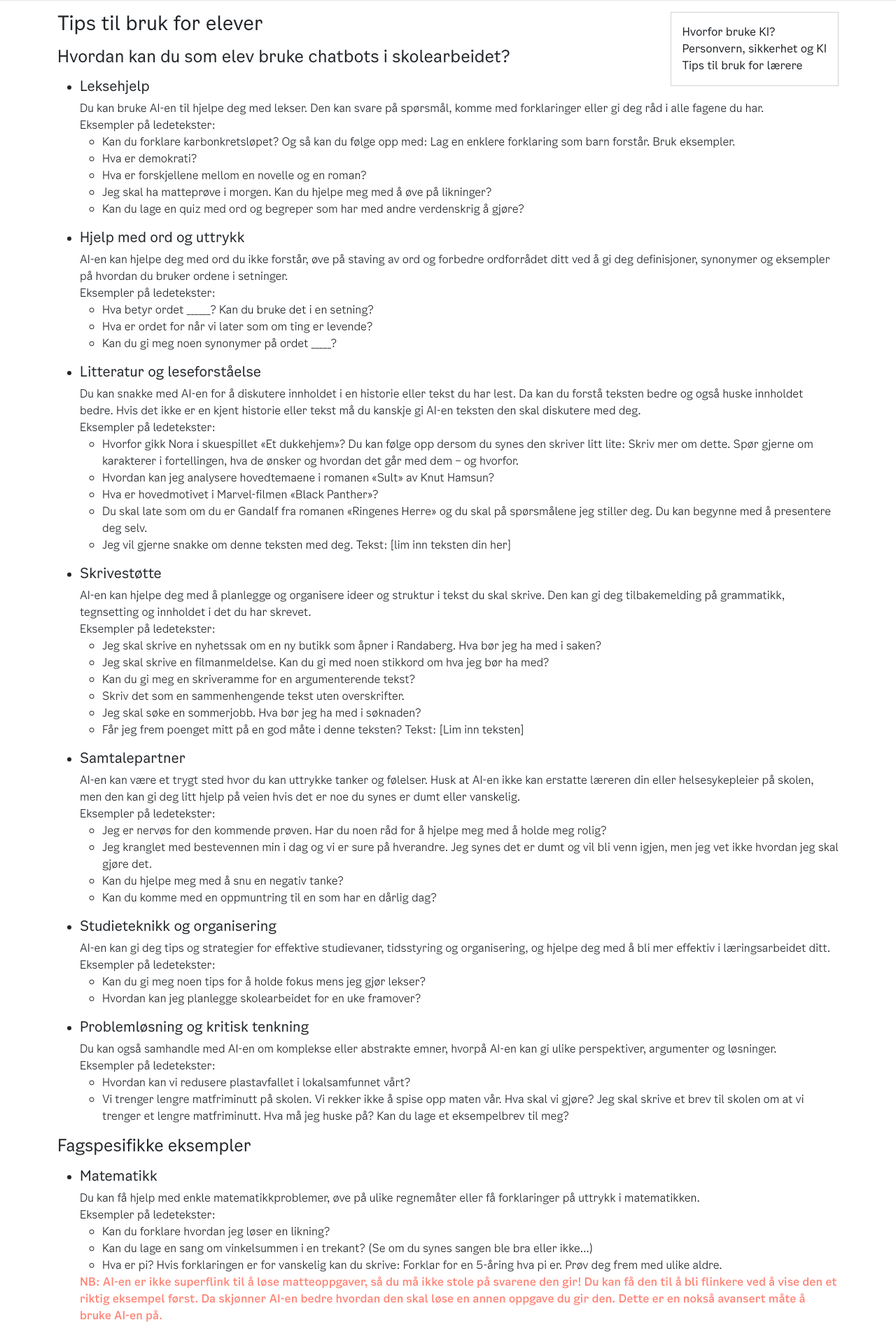
After one commit to Oslo-kommune-Utdanningsetaten/ki, a Flask app: template app/templates/elever.html in a window 1280 px wide. The commit adds this page. Shown: the part 331-2237 px from the top of the page at 70% size. Run offline with Flask 3, Linux system fonts and the light colour scheme; the template is opened without the code that fills it, so the values that code supplies are empty; some libraries are stand-ins or nearby versions.

Commit message:
hjelpesider

```diff
--- /dev/null
+++ b/app/templates/elever.html
@@ -0,0 +1,357 @@
+{% extends "header.html" %}
+
+{% block title %}
+  {{config['SITENAME']}}
+{% endblock %}
+
+{% block content %}
+
+<div id="om_page" class="container mt-3">
+
+  <div class="card float-end">
+    <div class="card-body">
+      <div><a href="{{url_for('main.om')}}">Hvorfor bruke KI?</a></div>
+      <div><a href="{{url_for('main.personvern')}}">Personvern, sikkerhet og KI</a></div>
+      <div><a href="{{url_for('main.lerere')}}">Tips til bruk for lærere</a></div>
+    </div>
+  </div>
+
+	<div class="tutorial">
+    <h3 class="mb-3">Tips til bruk for elever</h3>
+    <h4 class="mb-3">Hvordan kan du som elev bruke chatbots i skolearbeidet?</h4>
+    <ul>
+      <li>
+        <h5 class="mt-3">Leksehjelp</h5>
+        <div>
+          Du kan bruke AI-en til hjelpe deg med lekser. Den kan svare på spørsmål, komme med forklaringer eller gi deg råd i alle fagene du har.
+        </div>
+        <div>
+          Eksempler på ledetekster:
+        </div>
+        <ul>
+          <li>
+            Kan du forklare karbonkretsløpet? Og så kan du følge opp med: Lag en enklere forklaring som barn forstår. Bruk eksempler.
+          </li>
+          <li>
+            Hva er demokrati?
+          </li>
+          <li>
+            Hva er forskjellene mellom en novelle og en roman?
+          </li>
+          <li>
+            Jeg skal ha matteprøve i morgen. Kan du hjelpe meg med å øve på likninger?
+          </li>
+          <li>
+            Kan du lage en quiz med ord og begreper som har med andre verdenskrig å gjøre?
+          </li>
+        </ul>
+      </li>
+
+      <li>
+        <h5 class="mt-3">Hjelp med ord og uttrykk</h5>
+        <div>
+          AI-en kan hjelpe deg med ord du ikke forstår, øve på staving av ord og forbedre ordforrådet ditt ved å gi deg definisjoner, synonymer og eksempler på hvordan du bruker ordene i setninger.
+        </div>
+        <div>
+          Eksempler på ledetekster:
+        </div>
+        <ul>
+          <li>
+            Hva betyr ordet ______? Kan du bruke det i en setning?
+          </li>
+          <li>
+            Hva er ordet for når vi later som om ting er levende?
+          </li>
+          <li>
+            Kan du gi meg noen synonymer på ordet _____?
+          </li>
+        </ul>
+      </li>
+
+      <li>
+        <h5 class="mt-3">Litteratur og leseforståelse</h5>
+        <div>
+          Du kan snakke med AI-en for å diskutere innholdet i en historie eller tekst du har lest. Da kan du forstå teksten bedre og også huske innholdet bedre. Hvis det ikke er en kjent historie eller tekst må du kanskje gi AI-en teksten den skal diskutere med deg.
+        </div>
+        <div>
+          Eksempler på ledetekster:
+        </div>
+        <ul>
+          <li>
+            Hvorfor gikk Nora i skuespillet «Et dukkehjem»? Du kan følge opp dersom du synes den skriver litt lite: Skriv mer om dette. Spør gjerne om karakterer i fortellingen, hva de ønsker og hvordan det går med dem – og hvorfor.
+          </li>
+          <li>
+            Hvordan kan jeg analysere hovedtemaene i romanen «Sult» av Knut Hamsun?
+          </li>
+          <li>
+            Hva er hovedmotivet i Marvel-filmen «Black Panther»?
+          </li>
+          <li>
+            Du skal late som om du er Gandalf fra romanen «Ringenes Herre» og du skal på spørsmålene jeg stiller deg. Du kan begynne med å presentere deg selv.
+          </li>
+          <li>
+            Jeg vil gjerne snakke om denne teksten med deg. Tekst: [lim inn teksten din her]
+          </li>
+        </ul>
+      </li>
+
+      <li>
+        <h5 class="mt-3">Skrivestøtte</h5>
+        <div>
+          AI-en kan hjelpe deg med å planlegge og organisere ideer og struktur i tekst du skal skrive. Den kan gi deg tilbakemelding på grammatikk, tegnsetting og innholdet i det du har skrevet.
+        </div>
+        <div>
+          Eksempler på ledetekster:
+        </div>
+        <ul>
+          <li>
+            Jeg skal skrive en nyhetssak om en ny butikk som åpner i Randaberg. Hva bør jeg ha med i saken?
+          </li>
+          <li>
+            Jeg skal skrive en filmanmeldelse. Kan du gi med noen stikkord om hva jeg bør ha med?
+          </li>
+          <li>
+            Kan du gi meg en skriveramme for en argumenterende tekst?
+          </li>
+          <li>
+            Skriv det som en sammenhengende tekst uten overskrifter.
+          </li>
+          <li>
+            Jeg skal søke en sommerjobb. Hva bør jeg ha med i søknaden?
+          </li>
+          <li>
+            Får jeg frem poenget mitt på en god måte i denne teksten? Tekst: [Lim inn teksten]
+          </li>
+        </ul>
+      </li>
+
+      <li>
+        <h5 class="mt-3">Samtalepartner</h5>
+        <div>
+          AI-en kan være et trygt sted hvor du kan uttrykke tanker og følelser.  Husk at AI-en ikke kan erstatte læreren din eller helsesykepleier på skolen, men den kan gi deg litt hjelp på veien hvis det er noe du synes er dumt eller vanskelig.
+        </div>
+        <div>
+          Eksempler på ledetekster:
+        </div>
+        <ul>
+          <li>
+            Jeg er nervøs for den kommende prøven. Har du noen råd for å hjelpe meg med å holde meg rolig?
+          </li>
+          <li>
+            Jeg kranglet med bestevennen min i dag og vi er sure på hverandre. Jeg synes det er dumt og vil bli venn igjen, men jeg vet ikke hvordan jeg skal gjøre det.
+          </li>
+          <li>
+            Kan du hjelpe meg med å snu en negativ tanke?
+          </li>
+          <li>
+            Kan du komme med en oppmuntring til en som har en dårlig dag?
+          </li>
+        </ul>
+      </li>
+
+      <li>
+        <h5 class="mt-3">Studieteknikk og organisering</h5>
+        <div>
+          AI-en kan gi deg tips og strategier for effektive studievaner, tidsstyring og organisering, og hjelpe deg med å bli mer effektiv i læringsarbeidet ditt.
+        </div>
+        <div>
+          Eksempler på ledetekster:
+        </div>
+        <ul>
+          <li>
+            Kan du gi meg noen tips for å holde fokus mens jeg gjør lekser?
+          </li>
+          <li>
+            Hvordan kan jeg planlegge skolearbeidet for en uke framover?
+          </li>
+        </ul>
+      </li>
+
+      <li>
+        <h5 class="mt-3">Problemløsning og kritisk tenkning</h5>
+        <div>
+          Du kan også samhandle med AI-en om komplekse eller abstrakte emner, hvorpå AI-en kan gi ulike perspektiver, argumenter og løsninger.
+        </div>
+        <div>
+          Eksempler på ledetekster:
+        </div>
+        <ul>
+          <li>
+            Hvordan kan vi redusere plastavfallet i lokalsamfunnet vårt?
+          </li>
+          <li>
+            Vi trenger lengre matfriminutt på skolen. Vi rekker ikke å spise opp maten vår. Hva skal vi gjøre? Jeg skal skrive et brev til skolen om at vi trenger et lengre matfriminutt. Hva må jeg huske på? Kan du lage et eksempelbrev til meg?
+          </li>
+        </ul>
+      </li>
+    </ul>
+
+    <h4 class="mb-3">Fagspesifikke eksempler</h4>
+    <ul>
+
+      <li>
+        <h5 class="mt-3">Matematikk</h5>
+        <div>
+          Du kan få hjelp med enkle matematikkproblemer, øve på ulike regnemåter eller få forklaringer på uttrykk i matematikken.
+        </div>
+        <div>
+          Eksempler på ledetekster:
+        </div>
+        <ul>
+          <li>
+            Kan du forklare hvordan jeg løser en likning?
+          </li>
+          <li>
+            Kan du lage en sang om vinkelsummen i en trekant? (Se om du synes sangen ble bra eller ikke…)
+          </li>
+          <li>
+            Hva er pi? Hvis forklaringen er for vanskelig kan du skrive: Forklar for en 5-åring hva pi er. Prøv deg frem med ulike aldre.
+          </li>
+        </ul>
+        <p class="oslo-text-danger"><strong>
+          NB: AI-en er ikke superflink til å løse matteoppgaver, så du må ikke stole på svarene den gir! Du kan få den til å bli flinkere ved å vise den et riktig eksempel først. Da skjønner AI-en bedre hvordan den skal løse en annen oppgave du gir den. Dette er en nokså avansert måte å bruke AI-en på.
+        </strong></p>
+      </li>
+
+      <li>
+        <h5 class="mt-3">Realfag</h5>
+        <div>
+          AI-en kan gi deg informasjon og forklaringer om ulike vitenskapelige emner, og hjelpe deg med å forstå verden rundt deg. Den kan også gi deg trinnvise løsninger på et matematikk-, fysikk- eller kjemiproblem og lage praktiske øvelser.
+        </div>
+        <div>
+          Eksempler på ledetekster:
+        </div>
+        <ul>
+          <li>
+            Hvordan dannes skyer?
+          </li>
+          <li>
+            Kan du forklare begrepene potensiell og kinetisk energi? Gi noen eksempler.
+          </li>
+          <li>
+            Hvordan fungerer fotosyntese, og hvorfor er det viktig for planter og økosystemer?
+          </li>
+          <li>
+            Kan du forklare hvordan bestemmelse av natriuminnhold i mineralvann ved hjelp av atomabsorpsjonsspektrometri og flammeprøver fungerer?
+          </li>
+          <li>
+            Skisser strukturen til DNA og forklar dets rolle i genetisk informasjon
+          </li>
+          <li>
+            Kan du lage et enkelt forsøk som demonstrerer Newtons andre lov?
+          </li>
+          <li>
+            Kan du hjelpe meg med programmeringsprosjektet mitt om å bygge en chatbot ved hjelp av Python?
+          </li>
+        </ul>
+      </li>
+
+      <li>
+        <h5 class="mt-3">Samfunnsfag</h5>
+        <div>
+          AI-en er trent på tekst fra Wikipedia, så den kan en god del om både samfunnskunnskap, geografi og historie. Du kan også lære om historiske hendelser, personer og kulturer ved å stille spørsmål til AI-en eller delta i samtaler med den om ulike emner.
+        </div>
+        <div>
+          Eksempler på ledetekster:
+        </div>
+        <ul>
+          <li>
+            Gi meg viktige faktaopplysninger om landet Brasil.
+          </li>
+          <li>
+            Kan du forklare forskjellen mellom vær og klima?
+          </li>
+          <li>
+            Hvordan dannes fjorder, og hvorfor er de vanlige i Norge?
+          </li>
+          <li>
+            Kan du forklare begrepet føydalisme for meg?
+          </li>
+          <li>
+            Kan du fortelle meg om den første månelandingen?
+          </li>
+          <li>
+            Kan du late som om du er Martin Luther King Jr. og begynne med å fortelle meg om hva du har gjort?
+          </li>
+          <li>
+            Kan du hjelpe meg med å lage en tidslinje over de viktigste hendelsene under den franske revolusjonen?
+          </li>
+          <li>
+            Hvilke tradisjoner og verdier er viktige i indisk kultur?
+          </li>
+          <li>
+            Hvilke utfordringer oppstår når folk fra ulike kulturer skal snakke sammen?
+          </li>
+          <li>
+            Hvilke kulturelle forskjeller er det mellom Norge og Danmark?
+          </li>
+          <li>
+            Kan du forklare forskjellen mellom Høyre og Arbeiderpartiet?
+          </li>
+          <li>
+            Hva er inflasjon og hvorfor er det dumt?
+          </li>
+        </ul>
+      </li>
+
+      <li>
+        <h5 class="mt-3">KRLE</h5>
+        <div>
+          AI-en vil prøve å svare så godt den kan å være redelig mot alle religioner. Du kan spørre om historien, tradisjonene, høytider, læren, bygninger og hellige skrifter til ulike religioner og livssyn. Det er også mulig å diskutere ulike etiske dilemmaer og teorier med AI-en.
+        </div>
+        <div>
+          Eksempler på ledetekster:
+        </div>
+        <ul>
+          <li>
+            Gi en kort beskrivelse av jødedommen for elever i barneskolen.
+          </li>
+          <li>
+            Hvem var grunnleggeren av buddhismen, og hva er de grunnleggende læresetningene i denne religionen?
+          </li>
+          <li>
+            Kan du forklare hvordan jødedom, kristendom og islam er relatert til hverandre?
+          </li>
+          <li>
+            Hva er forskjellen mellom Det gamle testamentet og Det nye testamentet i Bibelen?
+          </li>
+          <li>
+            Kan du forklare hva som skjer under ramadan og hvorfor denne måneden er så viktig for muslimer?
+          </li>
+          <li>
+            Du skal vurdere følgende situasjon ut fra pliktetikk, konsekvensetikk og dydsetikk: En mor stjeler et brød for å gi det til sitt sultne barn.
+          </li>
+        </ul>
+      </li>
+
+      <li>
+        <h5 class="mt-3">Fremmedspråk og oversettelse</h5>
+        <div>
+          Du kan øve på samtaleferdigheter på et fremmedspråk, lære nye fraser eller forbedre grammatikken din ved å samarbeide med AI-en på det aktuelle språket.
+        </div>
+        <div>
+          Eksempler på ledetekster:
+        </div>
+        <ul>
+          <li>
+            Hvordan sier jeg ‘Hei, hvordan har du det?’ på spansk?
+          </li>
+          <li>
+            Vi skal ha en samtale på enkel tysk om det å handle i en matbutikk i Tyskland. Du skal være en ansatt i butikken og du begynner med å spørre «Hva kan jeg hjelpe deg med?».
+          </li>
+          <li>
+            Hva er forskjellen mellom «have» og «has» i engelsk grammatikk?
+          </li>
+          <li>
+            Oversett følgende tekst fra norsk til ukrainsk. Tekst: [Lim inn tekst]
+          </li>
+          <li>
+            Jeg synes denne teksten var vanskelig å forstå. Kan du forklare meg hva teksten handler om? Tekst: [Lim inn tekst]
+          </li>
+        </ul>
+      </li>
+    </ul>
+
+  </div>
+</div>
+{% endblock %}
--- a/app/templates/header.html
+++ b/app/templates/header.html
@@ -15,7 +15,7 @@
         </div>
         {% if g.logged_on %}
         <div class="p-2">
-            <a href="#">Om tjenesten</a>
+            <a href="{{url_for('main.om')}}">Om tjenesten</a>
         </div>
         <div class="p-2">
             <a href="{{url_for('auth.logout')}}">Logg ut </a>
--- a/app/templates/index.html
+++ b/app/templates/index.html
@@ -9,8 +9,8 @@
 
 <div id="home" class="container">
   <div class="my-3">
-    KI for Osloskolen er en webtjeneste for bruk av kunstig inteligens (KI) for ansatte og elever i Osloskolen.
-    <a href="#">Her finner du mer informasjon om tjenesten.</a>
+    KI for Osloskolen er en webtjeneste for bruk av kunstig intelligens (KI) for ansatte og elever i Osloskolen.
+    <a href="{{url_for('main.om')}}">Her finner du mer informasjon om tjenesten.</a>
   </div>
   <div class="row">
     {% for bot in bots %}
```
Also changed, not shown: app/main/routes.py (+16 -0 lines), app/templates/lerere.html (added, +215 -0 lines), app/templates/om.html (added, +33 -0 lines), app/templates/personvern.html (added, +25 -0 lines).
